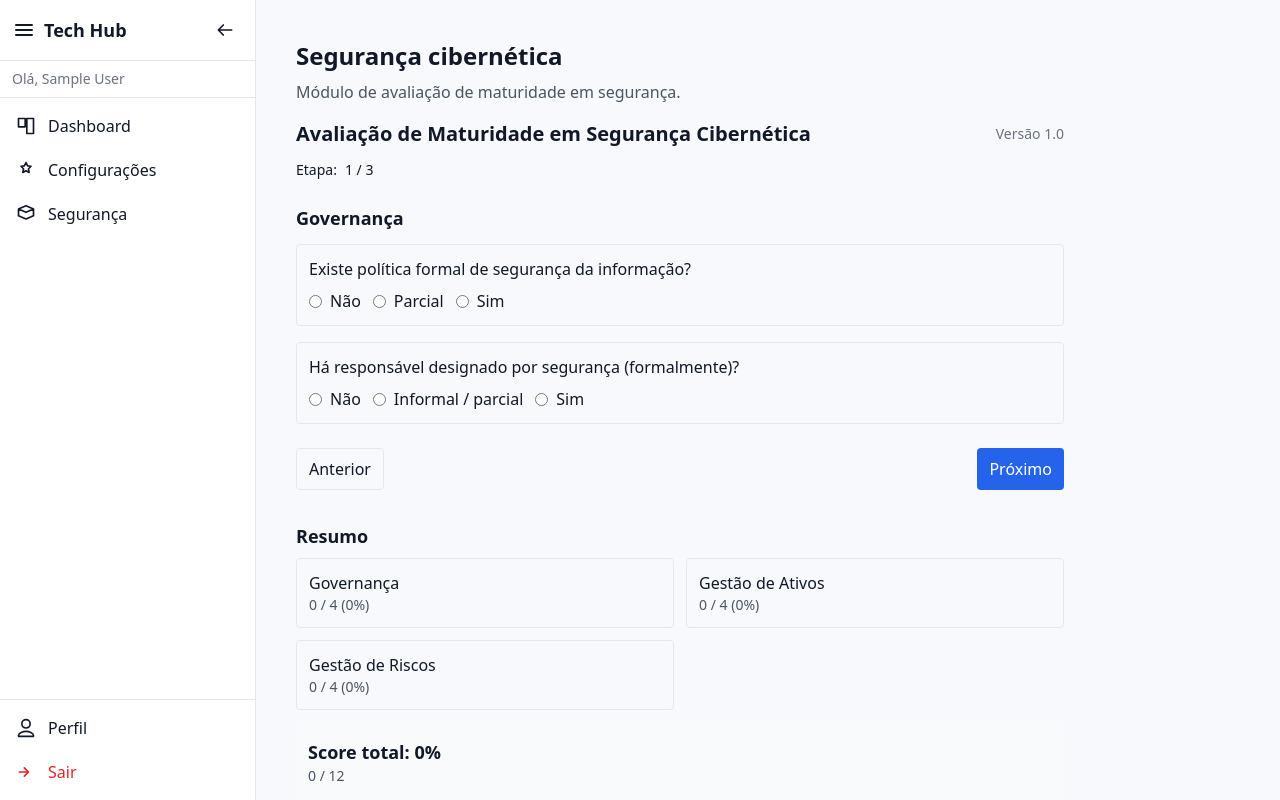
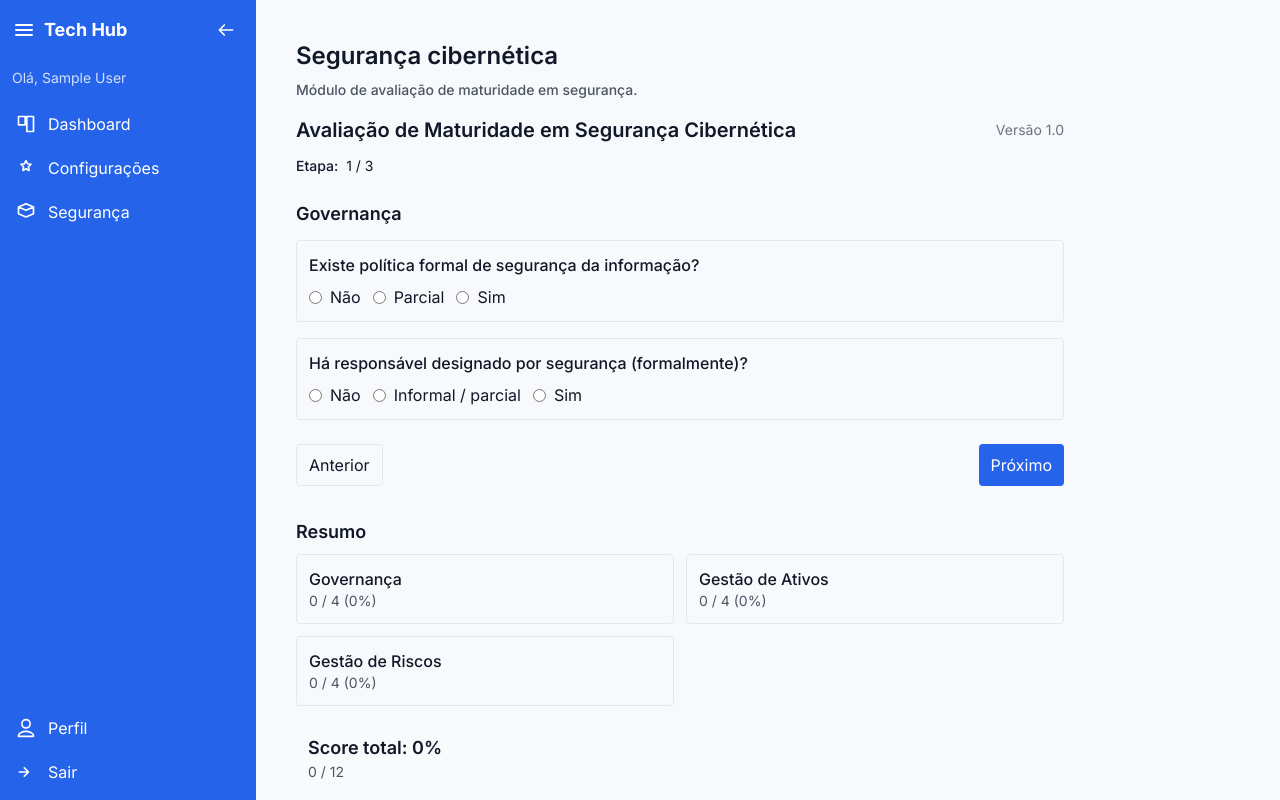
Before and after one commit to mracapulco/Tech_Hub, a Next.js app in the folder apps/web/: page /seguranca/avaliacoes/nova in a window 1280 px wide. Built offline with nearby package versions, Linux system fonts and the light colour scheme; sample sign-in values are in the browser's storage.

Commit message:
feat(typography): integra fonte Inter e aplica hierarquia (Dashboard/Segurança); style(sidebar): fundo primário com hovers

```diff
--- a/apps/web/src/app/(app)/dashboard/page.tsx
+++ b/apps/web/src/app/(app)/dashboard/page.tsx
@@ -51,8 +51,8 @@ export default function DashboardPage() {
 
   return (
     <main>
-      <h1 className="text-2xl font-bold">Dashboard principal</h1>
-      <p className="mt-2 text-muted">Aqui você verá um resumo de cada módulo.</p>
+      <h1 className="text-2xl font-semibold">Dashboard principal</h1>
+      <p className="mt-2 text-sm text-gray-700">Aqui você verá um resumo de cada módulo.</p>
 
       {error && (
         <p className="mt-4 text-sm text-error">{error}</p>
@@ -62,7 +62,7 @@ export default function DashboardPage() {
         <section className="p-4 bg-card border border-border rounded shadow flex items-center justify-between">
           <div>
             <h2 className="font-semibold">Usuários</h2>
-            <p className="text-sm text-muted">Total cadastrado</p>
+            <p className="text-sm font-medium text-gray-600">Total cadastrado</p>
           </div>
           <div className="text-3xl font-bold text-primary">{loading ? "-" : usersCount}</div>
         </section>
@@ -70,7 +70,7 @@ export default function DashboardPage() {
         <section className="p-4 bg-card border border-border rounded shadow flex items-center justify-between">
           <div>
             <h2 className="font-semibold">Empresas</h2>
-            <p className="text-sm text-muted">Total cadastrado</p>
+            <p className="text-sm font-medium text-gray-600">Total cadastrado</p>
           </div>
           <div className="text-3xl font-bold text-success">{loading ? "-" : companiesCount}</div>
         </section>
@@ -78,7 +78,7 @@ export default function DashboardPage() {
         <section className="p-4 bg-card border border-border rounded shadow flex items-center justify-between">
           <div>
             <h2 className="font-semibold">Teste de maturidade</h2>
-            <p className="text-sm text-muted">Total registrado</p>
+            <p className="text-sm font-medium text-gray-600">Total registrado</p>
           </div>
           <div className="text-3xl font-bold text-primary">{loading ? "-" : maturityTestsCount}</div>
         </section>
--- a/apps/web/src/app/(app)/seguranca/layout.tsx
+++ b/apps/web/src/app/(app)/seguranca/layout.tsx
@@ -1,8 +1,8 @@
 export default function SegurancaLayout({ children }: { children: React.ReactNode }) {
   return (
     <section className="p-4">
-      <h1 className="text-2xl font-bold">Segurança cibernética</h1>
-      <p className="mt-2 text-gray-600">Módulo de avaliação de maturidade em segurança.</p>
+      <h1 className="text-2xl font-semibold">Segurança cibernética</h1>
+      <p className="mt-2 text-sm font-medium text-gray-600">Módulo de avaliação de maturidade em segurança.</p>
       <div className="mt-4">{children}</div>
     </section>
   );
--- a/apps/web/src/app/layout.tsx
+++ b/apps/web/src/app/layout.tsx
@@ -1,5 +1,8 @@
 import './globals.css';
 import React from 'react';
+import { Inter } from 'next/font/google';
+
+const inter = Inter({ subsets: ['latin'] });
 
 export const metadata = {
   title: 'Tech Hub',
@@ -9,7 +12,7 @@ export const metadata = {
 export default function RootLayout({ children }: { children: React.ReactNode }) {
   return (
     <html lang="pt-BR">
-      <body className="min-h-screen bg-background text-text">
+      <body className={`${inter.className} min-h-screen bg-background text-text`}>
         {children}
       </body>
     </html>
--- a/apps/web/src/components/Sidebar.tsx
+++ b/apps/web/src/components/Sidebar.tsx
@@ -31,8 +31,8 @@ export default function Sidebar() {
   };
 
   return (
-    <div className={`flex flex-col ${collapsed ? 'w-16' : 'w-64'} h-screen bg-card border-r border-border transition-all duration-200`}>
-      <div className="p-3 border-b border-border flex items-center justify-between">
+    <div className={`flex flex-col ${collapsed ? 'w-16' : 'w-64'} h-screen bg-primary text-white transition-all duration-200`}>
+      <div className="p-3 flex items-center justify-between">
         <div className="flex items-center gap-2">
           <span className="inline-block h-6 w-6">
             <svg viewBox="0 0 24 24" fill="none" stroke="currentColor" className="h-6 w-6">
@@ -43,7 +43,7 @@ export default function Sidebar() {
         </div>
         <button
           onClick={toggleCollapsed}
-          className="rounded p-2 hover:bg-gray-100"
+          className="rounded p-2 hover:bg-primaryHover"
           aria-label={collapsed ? 'Expandir menu' : 'Recolher menu'}
           title={collapsed ? 'Expandir menu' : 'Recolher menu'}
         >
@@ -60,11 +60,11 @@ export default function Sidebar() {
       </div>
 
       {!collapsed && user && (
-        <div className="px-3 py-2 border-b border-border text-sm text-muted">Olá, {user.name ?? user.username}</div>
+        <div className="px-3 py-2 text-sm text-white/80">Olá, {user.name ?? user.username}</div>
       )}
 
       <nav className="flex-1 p-2 space-y-1 overflow-y-auto">
-        <Link href="/dashboard" className="flex items-center gap-3 px-2 py-2 rounded hover:bg-gray-100" title="Dashboard">
+        <Link href="/dashboard" className="flex items-center gap-3 px-2 py-2 rounded hover:bg-primaryHover" title="Dashboard">
           <svg viewBox="0 0 24 24" fill="none" stroke="currentColor" className="h-5 w-5">
             <path d="M3 13h8V3H3v10zm10 8h8V3h-8v18z" strokeWidth="2" strokeLinejoin="round" />
           </svg>
@@ -73,20 +73,20 @@ export default function Sidebar() {
 
         {!collapsed ? (
           <details>
-            <summary className="cursor-pointer flex items-center gap-3 px-2 py-2 rounded hover:bg-gray-100">
+            <summary className="cursor-pointer flex items-center gap-3 px-2 py-2 rounded hover:bg-primaryHover">
               <svg viewBox="0 0 24 24" fill="none" stroke="currentColor" className="h-5 w-5">
                 <path d="M12 3l2 4 4 .5-3 3 .7 4.5-3.7-2-3.7 2 .7-4.5-3-3 4-.5 2-4z" strokeWidth="2" strokeLinejoin="round" />
               </svg>
               <span>Configurações</span>
             </summary>
             <div className="mt-1 ml-6 space-y-1">
-              <Link href="/configuracoes/usuarios" className="flex items-center gap-2 px-2 py-1 rounded hover:bg-gray-100" title="Usuários">
+              <Link href="/configuracoes/usuarios" className="flex items-center gap-2 px-2 py-1 rounded hover:bg-primaryHover" title="Usuários">
                 <svg viewBox="0 0 24 24" fill="none" stroke="currentColor" className="h-4 w-4">
                   <path d="M12 12c2.8 0 5-2.2 5-5s-2.2-5-5-5-5 2.2-5 5 2.2 5 5 5zm-9 9c0-3.3 5.7-5 9-5s9 1.7 9 5v1H3v-1z" strokeWidth="2" strokeLinejoin="round" />
                 </svg>
                 <span>Usuários</span>
               </Link>
-              <Link href="/configuracoes/empresas" className="flex items-center gap-2 px-2 py-1 rounded hover:bg-gray-100" title="Empresas">
+              <Link href="/configuracoes/empresas" className="flex items-center gap-2 px-2 py-1 rounded hover:bg-primaryHover" title="Empresas">
                 <svg viewBox="0 0 24 24" fill="none" stroke="currentColor" className="h-4 w-4">
                   <path d="M3 21V7l9-4 9 4v14H3zm9-10l9-4" strokeWidth="2" strokeLinejoin="round" />
                 </svg>
@@ -96,12 +96,12 @@ export default function Sidebar() {
           </details>
         ) : (
           <div className="relative group">
-            <Link href="/configuracoes" className="flex items-center gap-3 px-2 py-2 rounded hover:bg-gray-100" title="Configurações">
+            <Link href="/configuracoes" className="flex items-center gap-3 px-2 py-2 rounded hover:bg-primaryHover" title="Configurações">
               <svg viewBox="0 0 24 24" fill="none" stroke="currentColor" className="h-5 w-5">
                 <path d="M12 3l2 4 4 .5-3 3 .7 4.5-3.7-2-3.7 2 .7-4.5-3-3 4-.5 2-4z" strokeWidth="2" strokeLinejoin="round" />
               </svg>
             </Link>
-            <div className="absolute left-full top-0 ml-2 w-48 bg-card border border-border rounded shadow p-2 hidden group-hover:block z-50">
+            <div className="absolute left-full top-0 ml-2 w-48 bg-card border border-border rounded shadow p-2 hidden group-hover:block z-50 text-text">
               <div className="text-xs text-muted px-1 pb-1">Configurações</div>
               <Link href="/configuracoes/usuarios" className="flex items-center gap-2 px-2 py-1 rounded hover:bg-gray-100" title="Usuários">
                 <svg viewBox="0 0 24 24" fill="none" stroke="currentColor" className="h-4 w-4">
@@ -122,14 +122,14 @@ export default function Sidebar() {
         {/* Segurança → Maturidade */}
         {!collapsed ? (
           <details>
-            <summary className="cursor-pointer flex items-center gap-3 px-2 py-2 rounded hover:bg-gray-100">
+            <summary className="cursor-pointer flex items-center gap-3 px-2 py-2 rounded hover:bg-primaryHover">
               <svg viewBox="0 0 24 24" fill="none" stroke="currentColor" className="h-5 w-5">
                 <path d="M12 2l9 4-9 4-9-4 9-4zm0 8l9-4v8l-9 4-9-4V6l9 4z" strokeWidth="2" strokeLinejoin="round" />
               </svg>
               <span>Segurança</span>
             </summary>
             <div className="mt-1 ml-6 space-y-1">
-              <Link href="/seguranca/maturidade" className="flex items-center gap-2 px-2 py-1 rounded hover:bg-gray-100" title="Maturidade">
+              <Link href="/seguranca/maturidade" className="flex items-center gap-2 px-2 py-1 rounded hover:bg-primaryHover" title="Maturidade">
                 <svg viewBox="0 0 24 24" fill="none" stroke="currentColor" className="h-4 w-4">
                   <path d="M12 2l9 4-9 4-9-4 9-4zm0 8l9-4v8l-9 4-9-4V6l9 4z" strokeWidth="2" strokeLinejoin="round" />
                 </svg>
@@ -138,7 +138,7 @@ export default function Sidebar() {
             </div>
           </details>
         ) : (
-          <Link href="/seguranca/maturidade" className="flex items-center gap-3 px-2 py-2 rounded hover:bg-gray-100" title="Maturidade">
+          <Link href="/seguranca/maturidade" className="flex items-center gap-3 px-2 py-2 rounded hover:bg-primaryHover" title="Maturidade">
             <svg viewBox="0 0 24 24" fill="none" stroke="currentColor" className="h-5 w-5">
               <path d="M12 2l9 4-9 4-9-4 9-4zm0 8l9-4v8l-9 4-9-4V6l9 4z" strokeWidth="2" strokeLinejoin="round" />
             </svg>
@@ -146,14 +146,14 @@ export default function Sidebar() {
         )}
       </nav>
 
-      <div className="p-2 border-t border-border mt-auto space-y-1">
-        <Link href="/perfil" className="flex items-center gap-3 px-2 py-2 rounded hover:bg-gray-100" title="Perfil">
+      <div className="p-2 mt-auto space-y-1">
+        <Link href="/perfil" className="flex items-center gap-3 px-2 py-2 rounded hover:bg-primaryHover" title="Perfil">
           <svg viewBox="0 0 24 24" fill="none" stroke="currentColor" className="h-5 w-5">
             <path d="M12 12c2.8 0 5-2.2 5-5s-2.2-5-5-5-5 2.2-5 5 2.2 5 5 5zm-9 9c0-3.3 5.7-5 9-5s9 1.7 9 5v1H3v-1z" strokeWidth="2" strokeLinejoin="round" />
           </svg>
           {!collapsed && <span>Perfil</span>}
         </Link>
-        <button onClick={onLogout} className="flex items-center gap-3 w-full px-2 py-2 rounded hover:bg-gray-100 text-error" title="Sair">
+        <button onClick={onLogout} className="flex items-center gap-3 w-full px-2 py-2 rounded hover:bg-primaryHover" title="Sair">
           <svg viewBox="0 0 24 24" fill="none" stroke="currentColor" className="h-5 w-5">
             <path d="M10 17l5-5-5-5M4 12h11" strokeWidth="2" strokeLinecap="round" strokeLinejoin="round" />
           </svg>
```
